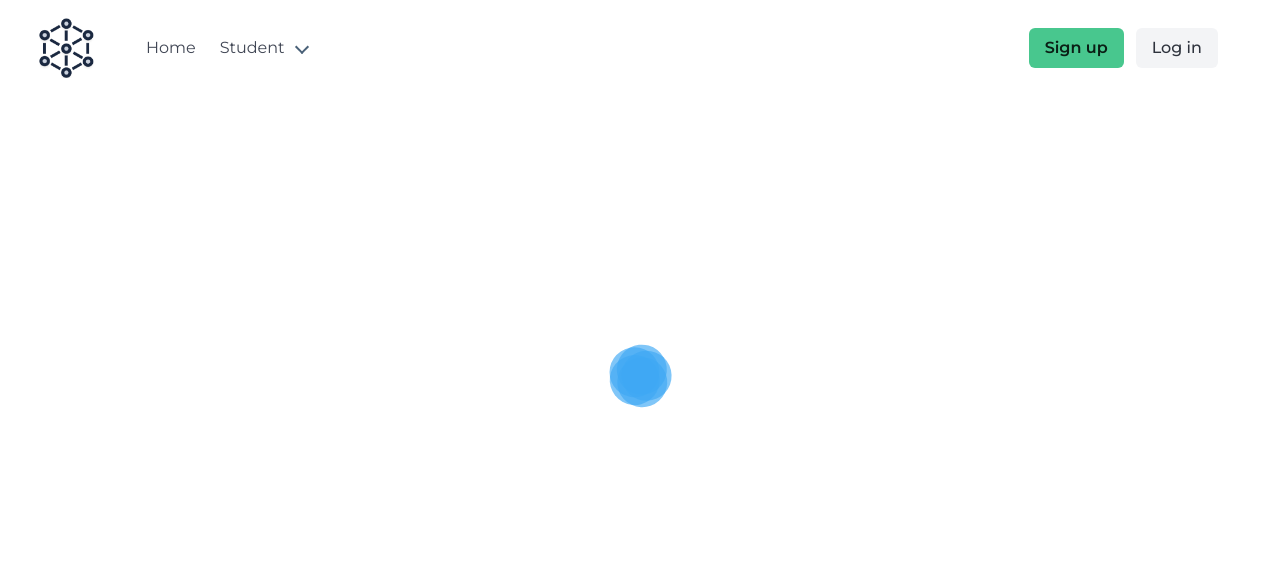
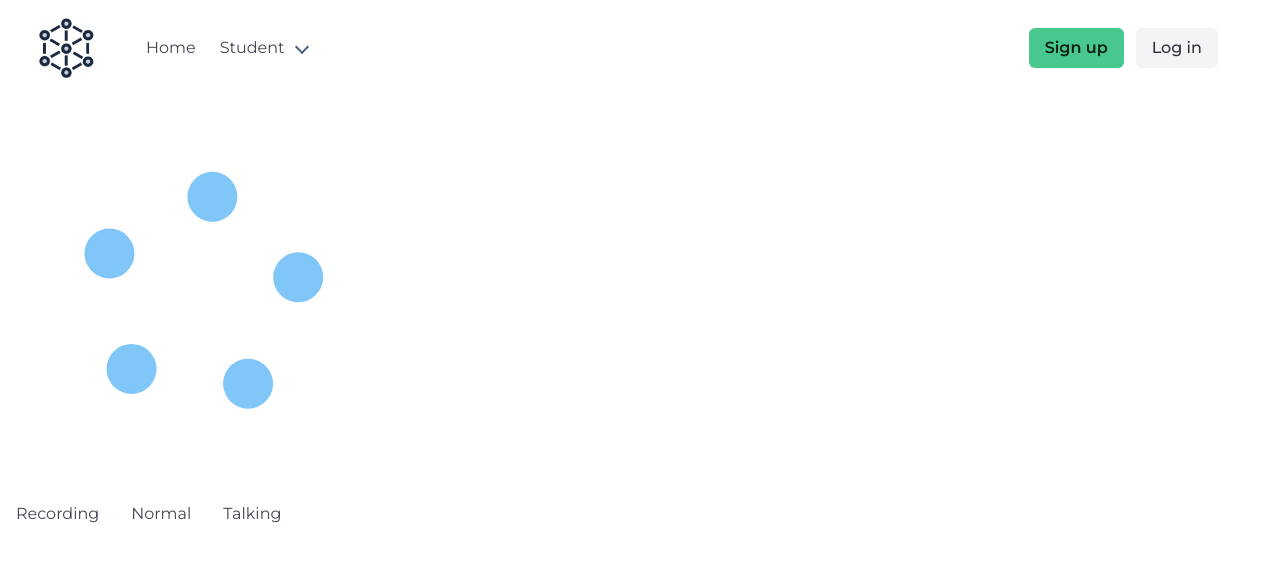
Before and after one commit to antonio14236333/tarento, a Next.js app: page /students/interview in a window 1280 px wide. Shown: the top 562 px of the page. Built offline with nearby package versions, Linux system fonts and the light colour scheme; no server answers; a web font is replaced by a local one.

Commit message:
feat: add test

```diff
--- a/app/students/interview/page.tsx
+++ b/app/students/interview/page.tsx
@@ -1,83 +1,83 @@
 'use client'
-import React from 'react';
+import React, { useState } from 'react';
 
 export default function InterviewPage() {
+  const [animationState, setAnimationState] = useState('normal');
+
   return (
-    <div className="bg-black min-h-screen flex items-center justify-center">
+    <div className="bg-black min-h-screen flex flex-col items-center justify-center">
+      <div className="parent">
+        {[...Array(5)].map((_, index) => (
+          <div key={index} className={`circle ${animationState}`} style={{
+            animationDelay: `${-index * 0.8}s`
+          }} />
+        ))}
+      </div>
+
+      <div className="flex gap-4 mt-8">
+        <button
+          onClick={() => setAnimationState('recording')}
+          className="px-4 py-2 bg-red-500 text-white rounded hover:bg-red-600"
+        >
+          Recording
+        </button>
+        <button
+          onClick={() => setAnimationState('normal')}
+          className="px-4 py-2 bg-green-500 text-white rounded hover:bg-green-600"
+        >
+          Normal
+        </button>
+        <button
+          onClick={() => setAnimationState('talking')}
+          className="px-4 py-2 bg-blue-500 text-white rounded hover:bg-blue-600"
+        >
+          Talking
+        </button>
+      </div>
+
       <style jsx>{`
         .parent {
           position: relative;
-  width: 80px;
-  height: 80px;
-  margin: auto;
+          width: 400px;  /* Ancho fijo igual que la altura */
+          height: 400px; /* Altura fija igual que el ancho */
+          display: flex;
+          justify-content: center;
+          align-items: center;
         }
 
-.parent {
-  height: 70vh;
-  display: flex;
-}
-.parent .circle {
+        .circle {
           width: 50px;
           height: 50px;
-  offset-path: circle(5px at center);
-  animation: spin 4s infinite linear, expandCircle 2s infinite alternate ease-out;
-  animation-composition: accumulate, replace;
+          background-color: #3fa9f5a8;
+          border-radius: 50%;
           position: absolute;
-  inset: 0;
-  margin: auto;
+          animation: spin 4s infinite linear;
+          offset-path: circle(100px at center);
+          transition: offset-path 0.5s ease-in-out;
+        }
+
+        .circle.talking {
+          offset-path: circle(150px at center);
+        }
+
+        .circle.recording {
+          offset-path: circle(50px at center);
         }
 
         @keyframes spin {
-  0% {
-    offset-distance: 0;
+          from {
+            offset-distance: 0%;
           }
-  100% {
+          to {
             offset-distance: 100%;
           }
         }
 
-@keyframes expandCircle {
-  0% {
-     offset-path: circle(5px at center);
+        /* Aseguramos que los botones estén centrados */
+        .flex {
+          justify-content: center;
         }
-  100% {
-     offset-path: circle(100px at center);
-  }
-}
-
-.circle:nth-child(1) {
-  offset-distance: 20%;
-}
-
-.circle:nth-child(2) {
-  offset-distance: 40%;
-}
-
-.circle:nth-child(3) {
-  offset-distance: 60%;
-}
-
-.circle:nth-child(4) {
-  offset-distance: 80%;
-}
-
-.circle{
-  background-color: #3fa9f5a8;
-
-  border-radius: 50%;
-  }
-
       `}</style>
-
-      <div className="parent">
-
-
-        <div className='circle'/>
-        <div className='circle'/>
-        <div className='circle'/>
-        <div className='circle'/>
-        <div className='circle'/>
-      </div>
     </div>
   );
 }
```
Also changed, not shown: app/api/auth/[...nextauth]/route.ts (+38 -11 lines). Lines whose indentation alone changed are shown as unchanged.
